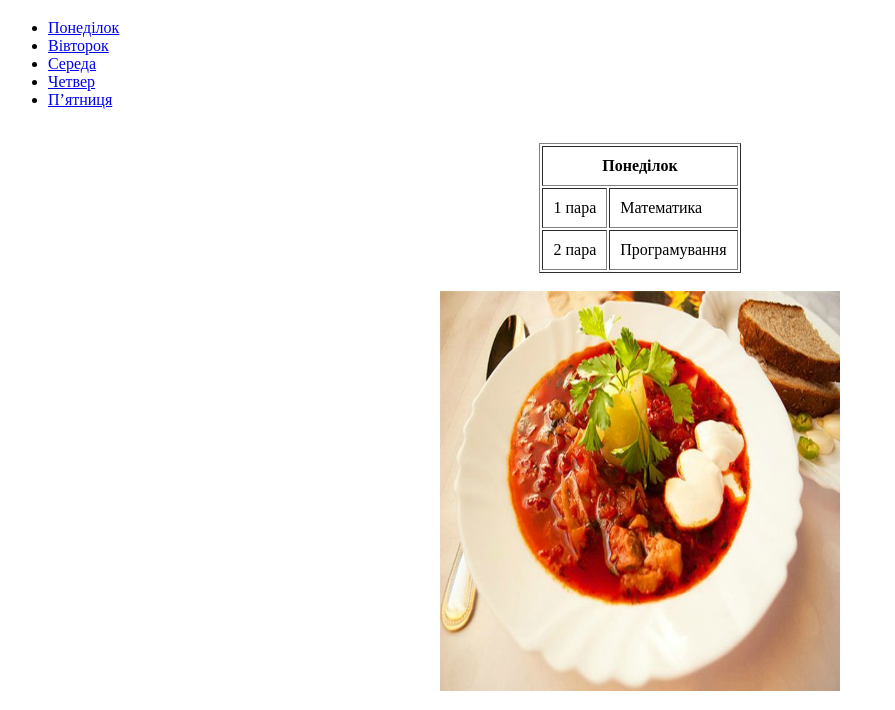
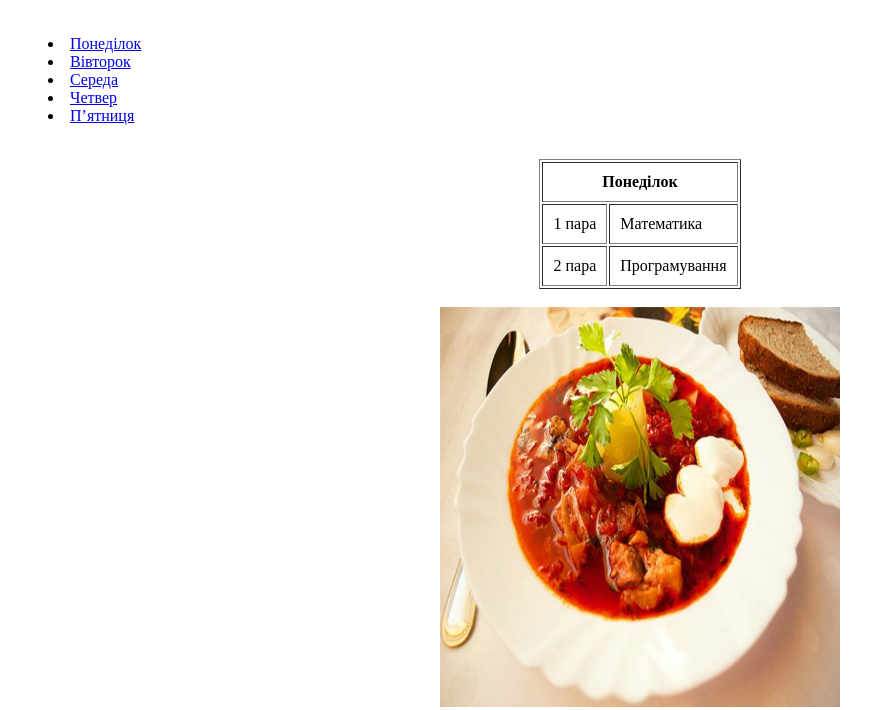
Before and after one commit to KiOGo2805/web-technologies, a plain HTML site: page laba-3/project_parts/schedule.html in a window 1280 px wide. Shown: the part 61-771 px from the top of the page, without its empty margins (0-895 px from the left). Drawn offline with Linux system fonts and the light colour scheme.

Commit message:
fix: improve list styling in schedule.html for better presentation

```diff
--- a/laba-3/project_parts/schedule.html
+++ b/laba-3/project_parts/schedule.html
@@ -8,7 +8,7 @@
 
   <div>
     <h1>Дні тижня:</h1>
-    <ul>
+    <ul style="list-style-position: inside; display: inline-block; text-align: left;">
       <li><a href="#mon">Понеділок</a></li>
       <li><a href="#tue">Вівторок</a></li>
       <li><a href="#wed">Середа</a></li>
@@ -91,5 +91,8 @@
     </div>
   </div>
 
+  <br><br>
+  <p align="center"><a href="../index.html">Повернутись на головну</a></p>
+
 </body>
 </html>
```
